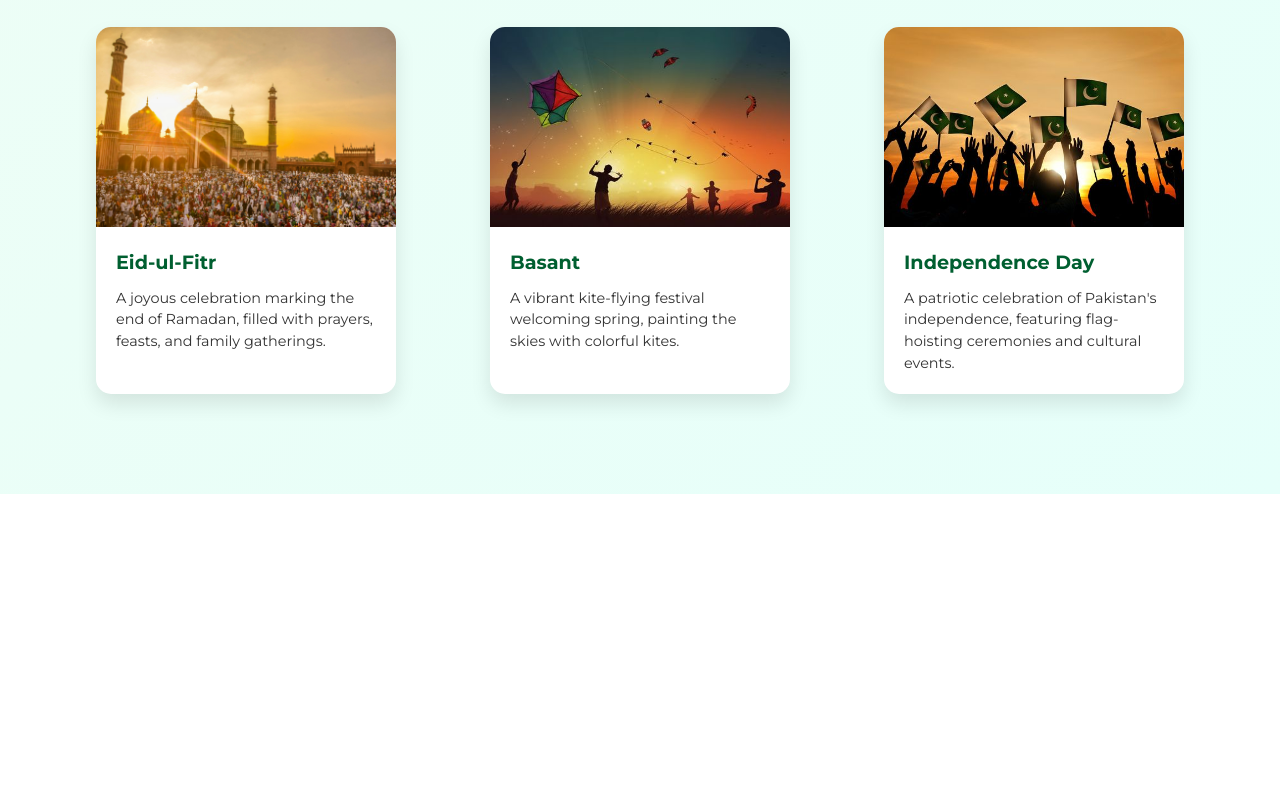
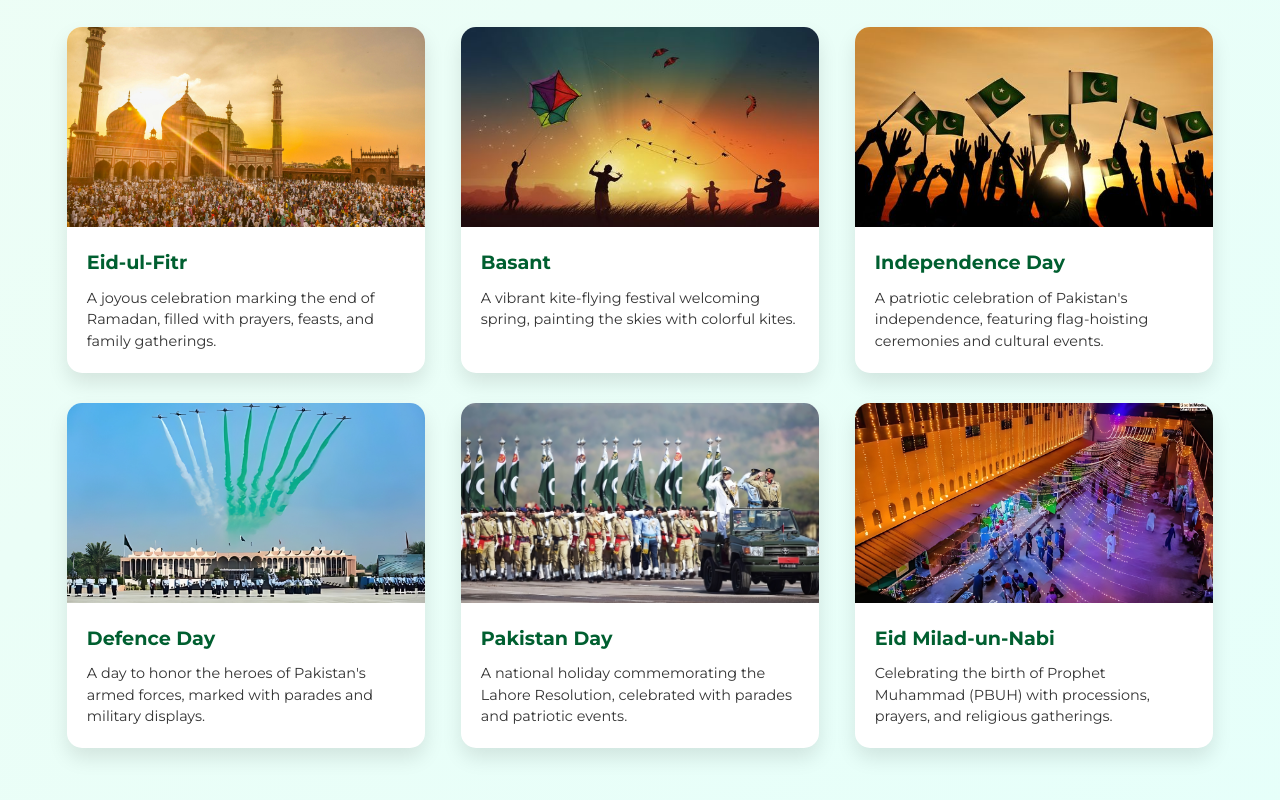
Before and after one commit to WebDev-Haseeb/Pride-Pakistan-LadingPage, a plain HTML site: page index.html in a window 1280 px wide. Shown: the part 990-1790 px from the top of the page. Before the commit the page ends 1484 px from the top, so only its background shows below. Drawn offline with nearby package versions, Linux system fonts and the light colour scheme.

Commit message:
Complete festivals section

```diff
--- a/index.html
+++ b/index.html
@@ -26,7 +26,7 @@
 
             <ul class="nav-links">
                 <li><a href="index.html">Home</a></li>
-                <li><a href="#festivals">Festivals</a></li>
+                <li><a class="festivals" href="#festivals">Festivals</a></li>
                 <li><a href="#architecture">Architecture</a></li>
                 <li><a href="#culture">Culture</a></li>
                 <li><a href="#linguistics">Linguistics</a></li>
@@ -59,16 +59,17 @@
     <section id="festivals" class="festivals-section">
         <h2 class="section-title">Vibrant Festivals</h2>
         <div class="festival-container">
+
             <div class="festival-card">
                 <div class="festival-image">
                     <img src="./images/eid.jpg" alt="Eid celebration">
                 </div>
                 <div class="festival-content">
                     <h3>Eid-ul-Fitr</h3>
-                    <p>A joyous celebration marking the end of Ramadan, filled with prayers, feasts, and family
-                        gatherings.</p>
+                    <p>A joyous celebration marking the end of Ramadan, filled with prayers, feasts, and family gatherings.</p>
                 </div>
             </div>
+
             <div class="festival-card">
                 <div class="festival-image">
                     <img src="./images/basant.jpg" alt="Basant kite festival">
@@ -78,16 +79,48 @@
                     <p>A vibrant kite-flying festival welcoming spring, painting the skies with colorful kites.</p>
                 </div>
             </div>
+
             <div class="festival-card">
                 <div class="festival-image">
                     <img src="./images/independence.jpg" alt="Independence Day celebration">
                 </div>
                 <div class="festival-content">
                     <h3>Independence Day</h3>
-                    <p>A patriotic celebration of Pakistan's independence, featuring flag-hoisting ceremonies and
-                        cultural events.</p>
+                    <p>A patriotic celebration of Pakistan's independence, featuring flag-hoisting ceremonies and cultural events.</p>
                 </div>
             </div>
+
+            <div class="festival-card">
+                <div class="festival-image">
+                    <img src="./images/defence.jpg" alt="Defence Day celebration">
+                </div>
+                <div class="festival-content">
+                    <h3>Defence Day</h3>
+                    <p>A day to honor the heroes of Pakistan's armed forces, marked with parades and military displays.</p>
+                </div>
+            </div>
+
+            <div class="festival-card">
+                <div class="festival-image">
+                    <img src="./images/pakistan-day.jpg" alt="Pakistan Day celebration">
+                </div>
+                <div class="festival-content">
+                    <h3>Pakistan Day</h3>
+                    <p>A national holiday commemorating the Lahore Resolution, celebrated with parades and patriotic events.</p>
+                </div>
+            </div>
+
+            <div class="festival-card">
+                <div class="festival-image">
+                    <img src="./images/eid-milad.jpg" alt="Eid Milad-un-Nabi celebration">
+                </div>
+                <div class="festival-content">
+                    <h3>Eid Milad-un-Nabi</h3>
+                    <p>Celebrating the birth of Prophet Muhammad (PBUH) with processions, prayers, and religious gatherings.</p>
+                </div>
+            </div>
+
+
         </div>
     </section>
 
--- a/script.js
+++ b/script.js
@@ -4,7 +4,6 @@ let heroContent = document.getElementsByClassName('hero-content')[0];
 
 navToggle.addEventListener("click", () => {
     navLinks.classList.toggle("active");
-
     navToggle.classList.toggle("active");
 
     if (navLinks.classList.contains('active')) {
--- a/styles.css
+++ b/styles.css
@@ -476,7 +476,7 @@ body {
 }
 
 .festival-card {
-    width: 300px;
+    width: 28vw;
     background-color: #ffffff;
     border-radius: 15px;
     overflow: hidden;
@@ -513,7 +513,6 @@ body {
 }
 
 .festival-content h3 {
-    /* font-family: 'Playfair Display', serif; */
     font-size: 1.2rem;
     color: #005f30;
     margin-bottom: 10px;
@@ -537,13 +536,20 @@ body {
 }
 
 /* Responsive design */
+@media screen and (max-width: 1150px) {
+    .festival-card {
+        width: 40vw;
+    }
+
+}
+
 @media (max-width: 768px) {
     .festivals-section {
         padding: 80px 5%;
     }
 
     .section-title {
-        font-size: 2.5rem;
+        font-size: 2.2rem;
     }
 
     .festival-container {
@@ -552,8 +558,7 @@ body {
     }
 
     .festival-card {
-        width: 100%;
-        max-width: 350px;
+        width: 70vw;
     }
 }
 
@@ -563,10 +568,10 @@ body {
     }
 
     .section-title {
-        font-size: 2rem;
+        font-size: 1.7rem;
     }
 
     .festival-card {
-        max-width: 300px;
+        max-width: 80vw;
     }
 }
```
Also changed, not shown: images/defence.jpg (added), images/eid-milad.jpg (added), images/pakistan-day.jpg (added).
